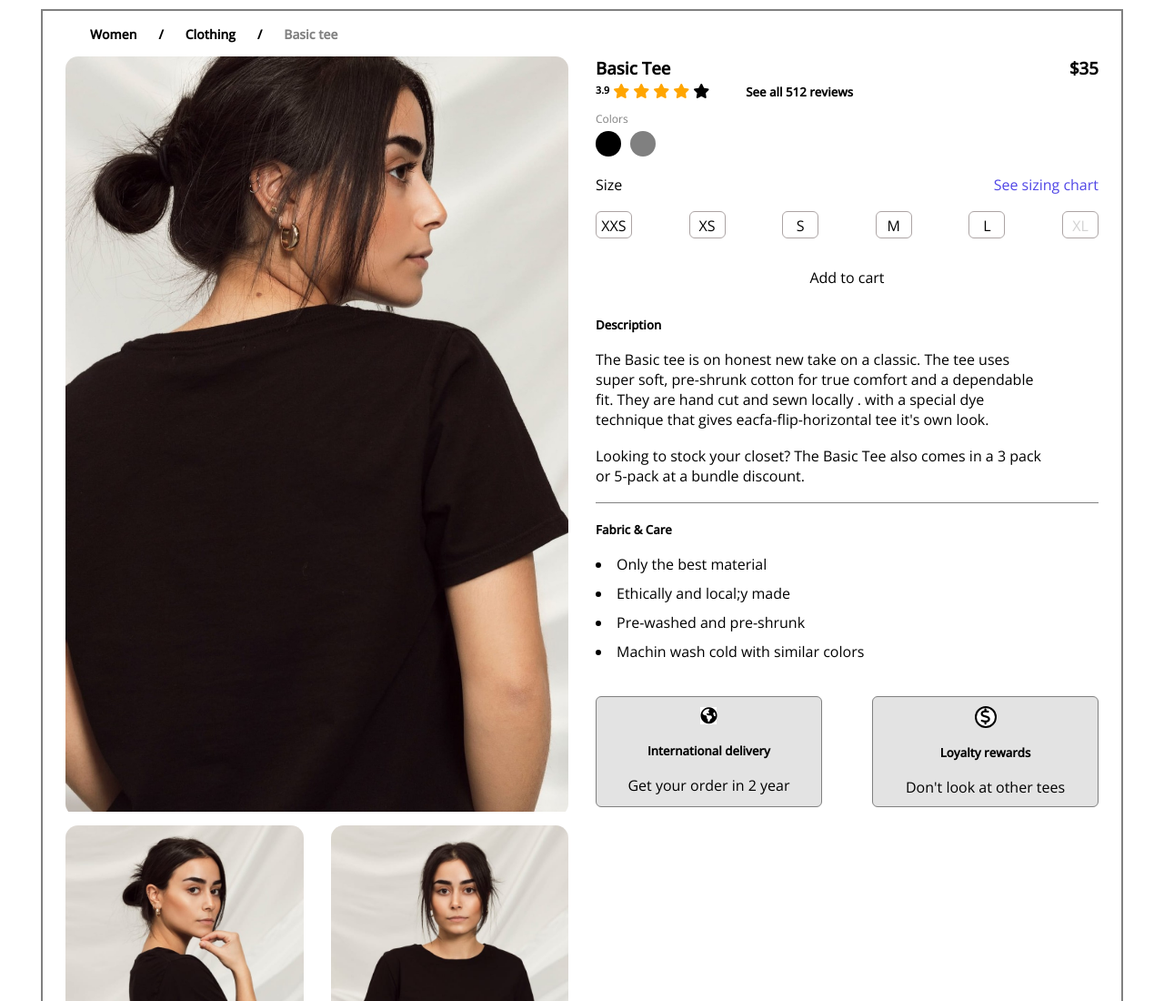
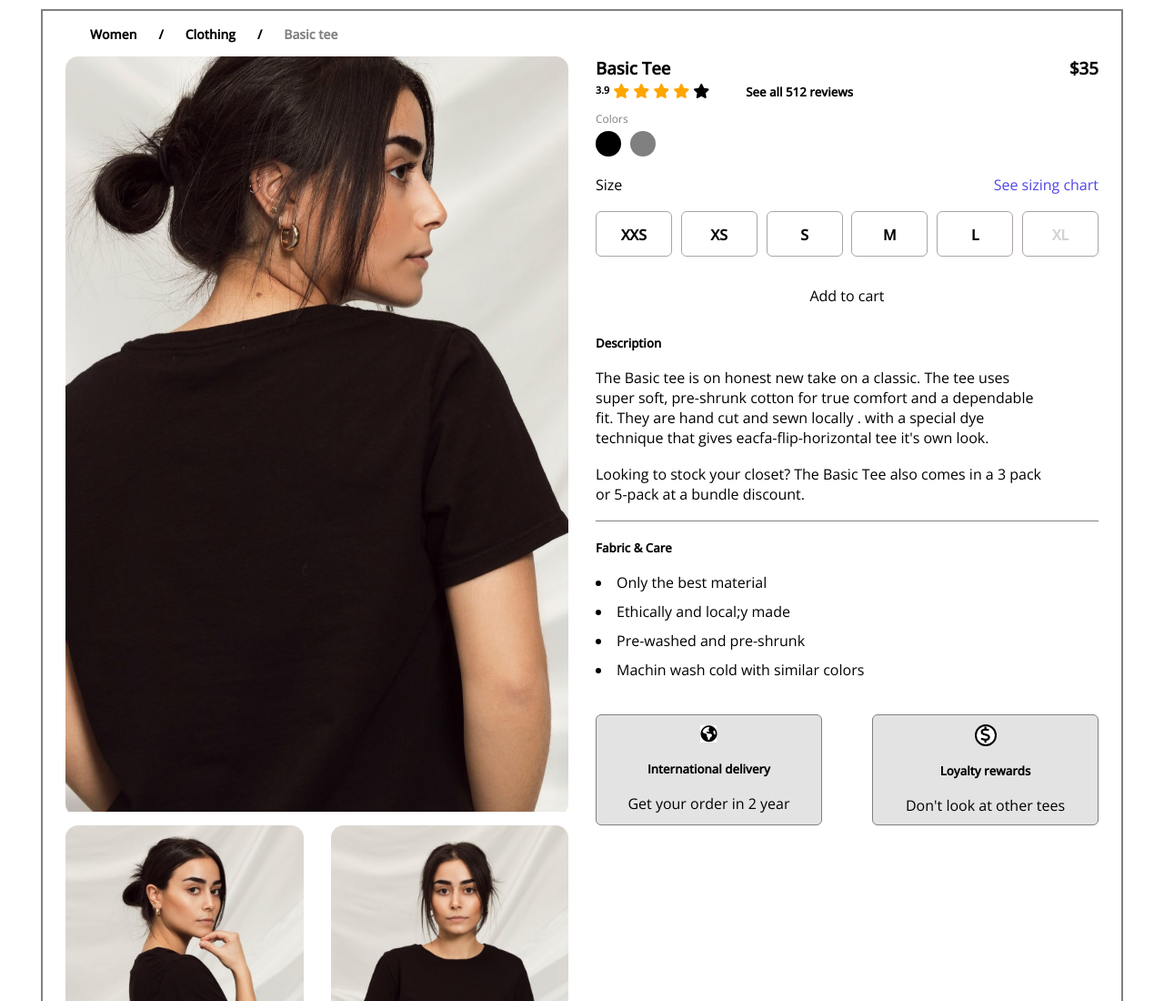
Before and after one commit to sajin2129/layout-section, a plain HTML site: page index.html in a window 1280 px wide. Shown: the top 1100 px of the page at 91% size. Drawn offline with nearby package versions, Linux system fonts and the light colour scheme.

Commit message:
size of dress changed

```diff
--- a/css/style.css
+++ b/css/style.css
@@ -215,12 +215,15 @@
     justify-content: space-between;
  }
  .five ul li{
-    width: 40px;
-    height: 30px;
+      width: 84px;
+    height: 50px;
     border: 1px solid rgb(172, 164, 164);
     border-radius: 6px;
-    line-height: 30px;
+    line-height: 50px;
     text-align: center;
+    font-size: 16px;
+    font-weight: 600;
+    cursor: pointer;
 	 transition: 0.4s;
 
 cursor: pointer;
```
